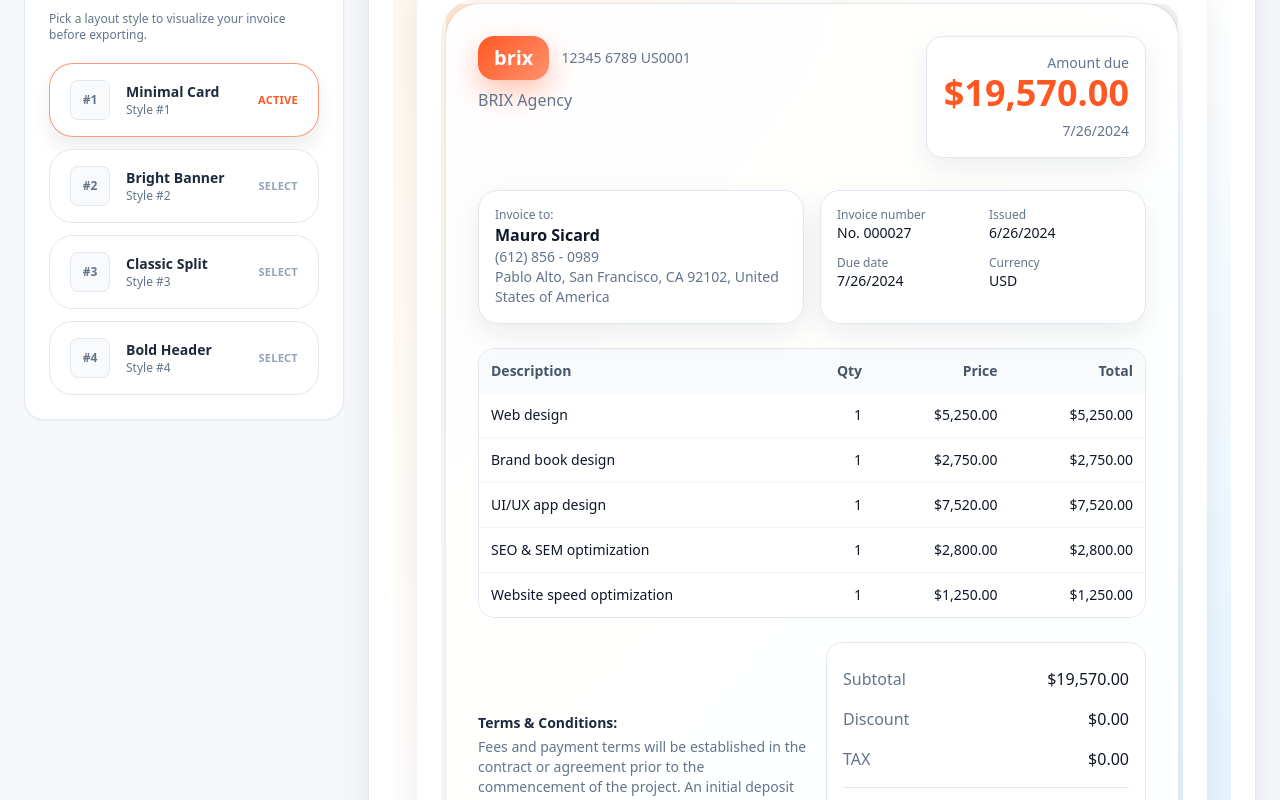
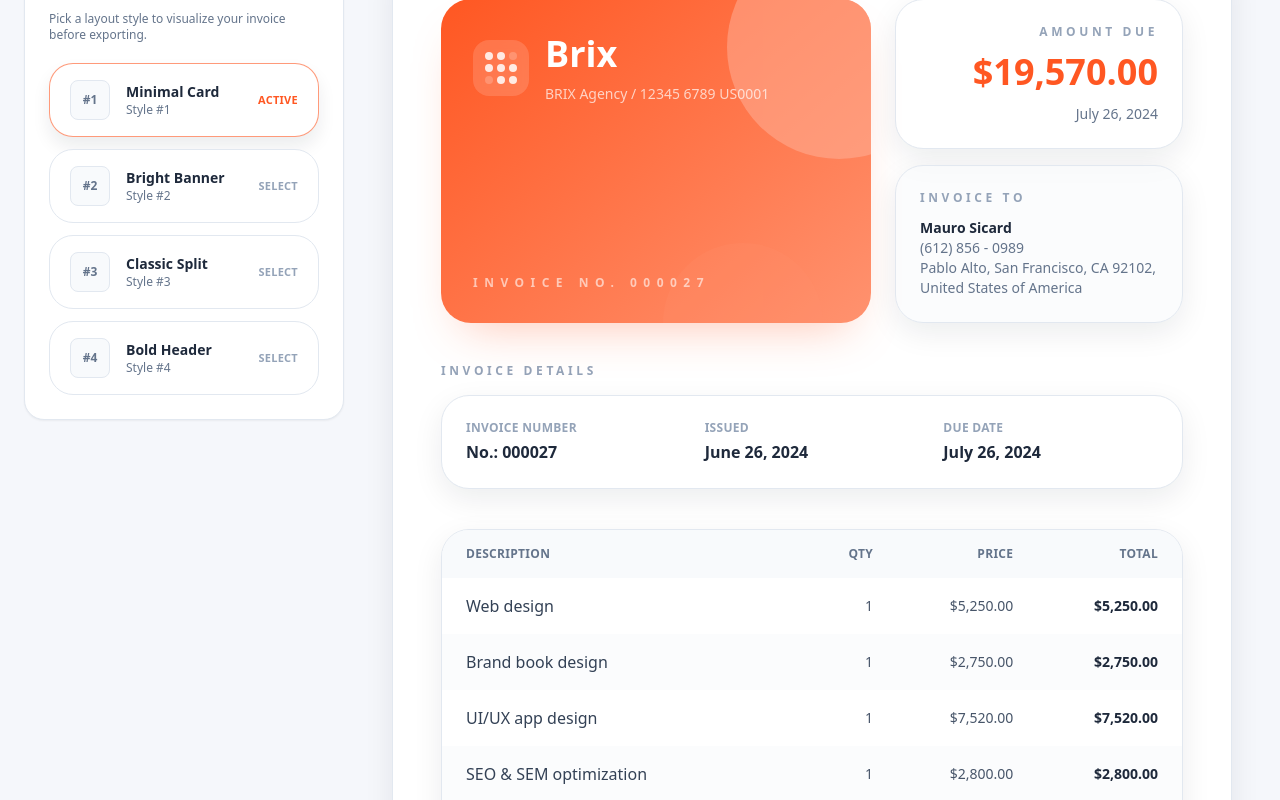
Before and after one commit to msaadmukhtar70/invoicing, a Next.js app: page /preview in a window 1280 px wide. Shown: the part 300-1100 px from the top of the page. Built offline with nearby package versions, Linux system fonts and the light colour scheme.

Commit message:
remove background of invoice

```diff
--- a/app/preview/page.tsx
+++ b/app/preview/page.tsx
@@ -9,7 +9,7 @@ import { loadInvoice } from "@/lib/storage";
 import { sampleInvoice } from "@/lib/sampleData";
 import { exportNodeToPdf } from "@/lib/pdf";
 import { defaultBrandColor, NO_BRAND_COLOR } from "@/lib/colors";
-import { resolveGradient, defaultGradientId } from "@/lib/gradients";
+import { defaultGradientId } from "@/lib/gradients";
 
 function TemplateView({ invoice, template }: { invoice: Invoice; template: TemplateKey }) {
   switch (template) {
@@ -64,8 +64,6 @@ export default function PreviewPage() {
     }
   };
 
-  const currentGradient = resolveGradient(invoice.gradient);
-
   return (
     <main className="min-h-screen pb-16">
       <div className="mx-auto max-w-[1360px] px-4 py-6 md:px-6 md:py-10">
@@ -117,15 +115,8 @@ export default function PreviewPage() {
           <aside className="space-y-4">
             <TemplateSwitcher value={template} onChange={setTemplate} />
           </aside>
-          <section className="card p-4 md:p-6">
-            <div
-              id="invoice-preview"
-              className={`overflow-auto rounded-3xl p-4 transition-colors md:p-6 ${currentGradient.backgroundClass}`}
-            >
-              <div className="rounded-[32px] bg-white p-4 shadow-soft md:p-6">
-                <TemplateView template={template} invoice={invoice} />
-              </div>
-            </div>
+          <section id="invoice-preview" className="overflow-auto p-4 md:p-6">
+            <TemplateView template={template} invoice={invoice} />
           </section>
         </div>
       </div>
--- a/components/templates/InvoiceOne.tsx
+++ b/components/templates/InvoiceOne.tsx
@@ -1,98 +1,169 @@
 "use client";
 import React from "react";
 import { Invoice } from "@/lib/types";
-import { HeaderLogo, MoneyBig, computeTotals, TemplateFrame } from "./TemplateBase";
+import { MoneyBig, computeTotals, TemplateFrame } from "./TemplateBase";
 import { formatMoney } from "@/lib/currency";
+
+const formatDisplayDate = (value?: string) => {
+  if (!value) return "";
+  const date = new Date(value);
+  if (Number.isNaN(date.getTime())) return value;
+  return date.toLocaleDateString(undefined, {
+    year: "numeric",
+    month: "long",
+    day: "numeric",
+  });
+};
+
+const LOGO_ACTIVE_DOTS = new Set([0, 1, 3, 4, 5, 7, 8]);
 
 export default function InvoiceOne({ inv }: { inv: Invoice }) {
   const { sub, grand } = computeTotals(inv);
+  const issuedDate = formatDisplayDate(inv.issuedDate);
+  const dueDate = formatDisplayDate(inv.dueDate);
+
   return (
-    <TemplateFrame inv={inv} className="p-6 md:p-8 max-w-[900px] mx-auto">
-      <div className="flex items-start justify-between gap-6">
-        <div className="flex-1 space-y-2">
-          <HeaderLogo inv={inv} />
-          <div className="text-slate-500">{inv.from.name}</div>
+    <TemplateFrame inv={inv} className="mx-auto max-w-[960px] p-6 md:p-8 lg:p-12">
+      <div className="space-y-10">
+        <div className="flex flex-col gap-6 md:flex-row">
+          <div className="flex-1">
+            <div
+              className="relative flex h-full min-h-[220px] flex-col justify-between overflow-hidden rounded-[30px] p-8 text-white shadow-[0_24px_48px_-22px_var(--brand-color-shadow)]"
+              style={{
+                background: "linear-gradient(140deg, var(--brand-color), var(--brand-color-light))",
+              }}
+            >
+              <div
+                className="pointer-events-none absolute -right-20 -top-16 h-56 w-56 rounded-full opacity-50 blur-0"
+                style={{ background: "var(--brand-color-lighter)" }}
+              />
+              <div
+                className="pointer-events-none absolute -bottom-20 right-12 h-40 w-40 rounded-full opacity-20 blur-0"
+                style={{ background: "var(--brand-color-light)" }}
+              />
+              <div className="relative z-10 flex items-center gap-4">
+                <div className="grid h-14 w-14 grid-cols-3 gap-1 rounded-2xl bg-white/15 p-3 backdrop-blur-sm">
+                  {Array.from({ length: 9 }).map((_, index) => (
+                    <span
+                      key={index}
+                      className={`h-2 w-2 rounded-full ${LOGO_ACTIVE_DOTS.has(index) ? "bg-white/85" : "bg-white/20"}`}
+                    />
+                  ))}
                 </div>
-        <div className="rounded-2xl bg-white border border-slate-200 shadow-soft p-4 min-w-[220px] text-right">
-          <div className="text-slate-500 text-sm">Amount due</div>
-          <MoneyBig value={grand} inv={inv} />
-          <div className="text-slate-500 text-sm mt-2">{new Date(inv.dueDate).toLocaleDateString()}</div>
+                <div>
+                  <div className="text-4xl font-extrabold capitalize leading-tight">
+                    {inv.brandName || inv.from.name || "brix"}
+                  </div>
+                  {(inv.from.name || inv.from.taxNumber) && (
+                    <div className="mt-2 text-sm font-medium text-white/70">
+                      {inv.from.name}
+                      {inv.from.taxNumber ? ` / ${inv.from.taxNumber}` : ""}
+                    </div>
+                  )}
                 </div>
               </div>
-
-      <div className="grid md:grid-cols-2 gap-4 mt-8">
-        <div className="card bg-slate-50/70 p-4">
-          <div className="text-xs text-slate-500">Invoice to:</div>
-          <div className="font-semibold">{inv.to.name}</div>
-          <div className="text-slate-500 text-sm">{inv.to.phone}</div>
-          <div className="text-slate-500 text-sm">{inv.to.address}</div>
+              {inv.invoiceNumber && (
+                <div className="relative z-10 text-xs font-semibold uppercase tracking-[0.54em] text-white/60">
+                  Invoice No. {inv.invoiceNumber}
                 </div>
-        <div className="card bg-slate-50/70 p-4">
-          <div className="grid grid-cols-2 gap-3 text-sm">
-            <div>
-              <div className="text-xs text-slate-500">Invoice number</div>
-              <div className="font-medium">No. {inv.invoiceNumber}</div>
+              )}
             </div>
-            <div>
-              <div className="text-xs text-slate-500">Issued</div>
-              <div className="font-medium">{new Date(inv.issuedDate).toLocaleDateString()}</div>
           </div>
-            <div>
-              <div className="text-xs text-slate-500">Due date</div>
-              <div className="font-medium">{new Date(inv.dueDate).toLocaleDateString()}</div>
+          <div className="flex w-full flex-col gap-4 md:w-72">
+            <div className="rounded-[28px] border border-slate-200 bg-white p-6 text-right shadow-soft">
+              <div className="text-xs font-semibold uppercase tracking-[0.3em] text-slate-400">
+                Amount due
               </div>
-            <div>
-              <div className="text-xs text-slate-500">Currency</div>
-              <div className="font-medium">{inv.currency}</div>
+              <div className="mt-3">
+                <MoneyBig value={grand} inv={inv} />
               </div>
+              {dueDate && <div className="mt-3 text-sm text-slate-500">{dueDate}</div>}
+            </div>
+            <div className="rounded-[28px] border border-slate-200 bg-slate-50/60 p-6 text-sm text-slate-600 shadow-soft">
+              <div className="text-xs font-semibold uppercase tracking-[0.3em] text-slate-400">
+                Invoice to
+              </div>
+              <div className="mt-3 font-semibold text-slate-800">{inv.to.name}</div>
+              {inv.to.phone && <div className="text-slate-500">{inv.to.phone}</div>}
+              {inv.to.address && <div className="text-slate-500">{inv.to.address}</div>}
             </div>
           </div>
         </div>
 
-      <div className="mt-6 overflow-hidden rounded-2xl border border-slate-200">
-        <table className="w-full text-sm">
-          <thead className="bg-slate-50">
-            <tr className="text-slate-600">
-              <th className="p-3 text-left">Description</th>
-              <th className="p-3 text-right">Qty</th>
-              <th className="p-3 text-right">Price</th>
-              <th className="p-3 text-right">Total</th>
+        <div>
+          <div className="text-xs font-semibold uppercase tracking-[0.3em] text-slate-400">
+            Invoice details
+          </div>
+          <div className="mt-4 grid gap-6 rounded-[28px] border border-slate-200 bg-white p-6 text-sm text-slate-600 shadow-soft md:grid-cols-3">
+            <div>
+              <div className="text-xs font-semibold uppercase tracking-wide text-slate-400">Invoice number</div>
+              <div className="mt-1 text-base font-semibold text-slate-800">No.: {inv.invoiceNumber || "--"}</div>
+            </div>
+            <div>
+              <div className="text-xs font-semibold uppercase tracking-wide text-slate-400">Issued</div>
+              <div className="mt-1 text-base font-semibold text-slate-800">{issuedDate || "--"}</div>
+            </div>
+            <div>
+              <div className="text-xs font-semibold uppercase tracking-wide text-slate-400">Due date</div>
+              <div className="mt-1 text-base font-semibold text-slate-800">{dueDate || "--"}</div>
+            </div>
+          </div>
+        </div>
+
+        <div className="overflow-hidden rounded-[28px] border border-slate-200 bg-white shadow-soft">
+          <table className="w-full text-sm text-slate-600">
+            <thead className="bg-slate-50 text-xs uppercase tracking-wide text-slate-400">
+              <tr>
+                <th className="py-4 pl-6 pr-4 text-left font-semibold text-slate-500">Description</th>
+                <th className="px-4 py-4 text-right font-semibold text-slate-500">Qty</th>
+                <th className="px-4 py-4 text-right font-semibold text-slate-500">Price</th>
+                <th className="py-4 pl-4 pr-6 text-right font-semibold text-slate-500">Total</th>
               </tr>
             </thead>
-          <tbody className="divide-y divide-slate-100 bg-white">
-            {inv.items.map((it) => (
-              <tr key={it.id}>
-                <td className="p-3">{it.description}</td>
-                <td className="p-3 text-right">{it.qty}</td>
-                <td className="p-3 text-right">{formatMoney(it.price, inv.currency, inv.currencySymbol)}</td>
-                <td className="p-3 text-right font-medium">{formatMoney(it.qty * it.price, inv.currency, inv.currencySymbol)}</td>
+            <tbody className="bg-white">
+              {inv.items.map((it, index) => (
+                <tr
+                  key={it.id}
+                  className={`text-slate-600 ${index % 2 === 0 ? "bg-white" : "bg-slate-50/60"}`}
+                >
+                  <td className="py-4 pl-6 pr-4 text-base text-slate-700">{it.description}</td>
+                  <td className="px-4 py-4 text-right">{it.qty}</td>
+                  <td className="px-4 py-4 text-right">
+                    {formatMoney(it.price, inv.currency, inv.currencySymbol)}
+                  </td>
+                  <td className="py-4 pl-4 pr-6 text-right font-semibold text-slate-800">
+                    {formatMoney(it.qty * it.price, inv.currency, inv.currencySymbol)}
+                  </td>
                 </tr>
               ))}
             </tbody>
           </table>
         </div>
 
-      <div className="flex flex-col md:flex-row md:items-end gap-4 mt-6">
-        <div className="flex-1 text-sm text-slate-500">
-          <div className="font-semibold text-slate-800 mb-1">Terms & Conditions:</div>
-          <p>{inv.terms}</p>
+        <div className="flex flex-col gap-6 md:flex-row md:items-end">
+          <div className="flex-1 rounded-[28px] border border-slate-200 bg-slate-50/80 p-6 text-sm text-slate-600 shadow-soft">
+            <div className="text-xs font-semibold uppercase tracking-[0.3em] text-slate-400">Terms & Conditions</div>
+            <p className="mt-3 leading-relaxed">{inv.terms}</p>
           </div>
-        <div className="rounded-2xl bg-white border border-slate-200 p-4 w-full md:w-80">
-          <div className="flex justify-between py-2">
-            <span className="text-slate-500">Subtotal</span>
-            <span className="font-medium">{formatMoney(sub, inv.currency, inv.currencySymbol)}</span>
+          <div className="rounded-[28px] border border-slate-200 bg-white p-6 text-right shadow-soft md:w-72">
+            <div className="text-xs font-semibold uppercase tracking-[0.3em] text-slate-400">Total amount</div>
+            <div className="mt-4">
+              <MoneyBig value={grand} inv={inv} />
             </div>
-          <div className="flex justify-between py-2">
-            <span className="text-slate-500">Discount</span>
-            <span className="font-medium">{formatMoney(inv.discount || 0, inv.currency, inv.currencySymbol)}</span>
+            <div className="mt-6 space-y-2 text-sm text-slate-500">
+              <div className="flex justify-between text-slate-400">
+                <span>Subtotal</span>
+                <span>{formatMoney(sub, inv.currency, inv.currencySymbol)}</span>
               </div>
-          <div className="flex justify-between py-2">
-            <span className="text-slate-500">TAX</span>
-            <span className="font-medium">{formatMoney(inv.tax || 0, inv.currency, inv.currencySymbol)}</span>
+              <div className="flex justify-between text-slate-400">
+                <span>Discount</span>
+                <span>{formatMoney(inv.discount || 0, inv.currency, inv.currencySymbol)}</span>
               </div>
-          <div className="border-t mt-2 pt-3 flex justify-between items-center">
-            <div className="text-sm text-slate-500">Total amount:</div>
-            <MoneyBig value={grand} inv={inv} />
+              <div className="flex justify-between text-slate-400">
+                <span>Tax</span>
+                <span>{formatMoney(inv.tax || 0, inv.currency, inv.currencySymbol)}</span>
+              </div>
+            </div>
           </div>
         </div>
       </div>
--- a/components/templates/TemplateBase.tsx
+++ b/components/templates/TemplateBase.tsx
@@ -2,7 +2,6 @@
 import React from "react";
 import { Invoice } from "@/lib/types";
 import { formatMoney, total } from "@/lib/currency";
-import { resolveGradient } from "@/lib/gradients";
 import { defaultBrandColor, mixHexColors, hexToRgba, NO_BRAND_COLOR } from "@/lib/colors";
 
 const HEX_WHITE = "#FFFFFF";
@@ -77,11 +76,10 @@ export function TemplateFrame({
   children: React.ReactNode;
 }) {
   const palette = React.useMemo(() => buildBrandPalette(inv.brandColor), [inv.brandColor]);
-  const gradient = resolveGradient(inv.gradient);
 
   return (
     <div
-      className={`relative overflow-hidden rounded-[36px] p-1 ${gradient.backgroundClass}`}
+      className={`relative rounded-[34px] border border-slate-200 bg-white shadow-soft ${className ?? ""}`}
       style={
         {
           "--brand-color": palette.base,
@@ -91,20 +89,7 @@ export function TemplateFrame({
         } as React.CSSProperties
       }
     >
-      <div className="relative rounded-[34px] border border-slate-200 bg-white shadow-soft">
-        <div
-          className={`pointer-events-none absolute inset-0 bg-gradient-to-br ${gradient.highlightClass} opacity-30`}
-          aria-hidden
-        />
-        <div
-          className="pointer-events-none absolute inset-0 opacity-30"
-          aria-hidden
-          style={{
-            background: `radial-gradient(120% 120% at 0% 0%, ${palette.lighter}40, transparent)`,
-          }}
-        />
-        <div className={`relative z-10 rounded-[34px] bg-white/95 backdrop-blur-sm ${className ?? ""}`}>{children}</div>
-      </div>
+      {children}
     </div>
   );
 }
```
Lines whose indentation alone changed are shown as unchanged.
